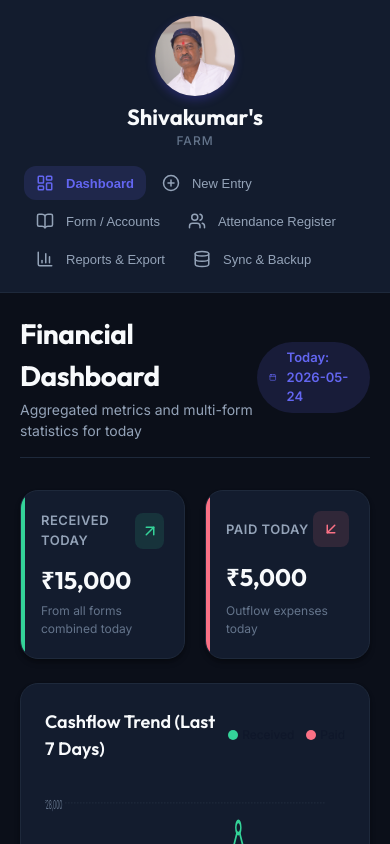
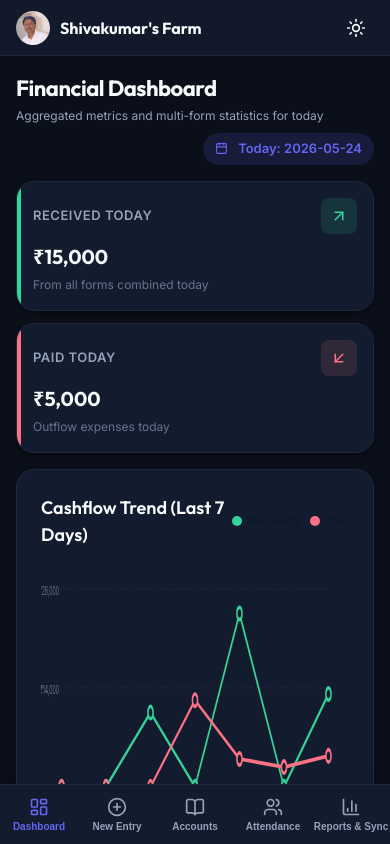
Before and after one commit to Tushar-s-kattimani/account-, a React (Vite) app: page / in a window 390 px wide. Shown: the top 844 px of the page. Built offline with nearby package versions, Linux system fonts and the light colour scheme.

Commit message:
Refactor layout for full mobile responsiveness, including responsive utility classes, fixed mobile headers/navigation, hiding preview panels on mobile, and scrollable sub-tabs

```diff
--- a/src/App.tsx
+++ b/src/App.tsx
@@ -906,8 +906,27 @@ export default function App() {
   return (
     <div className={`app-container ${darkMode ? 'dark-theme' : 'light-theme'}`}>
 
+      {/* --- Mobile Header Bar --- */}
+      <header className="mobile-header mobile-only">
+        <div className="mobile-header-left">
+          <img
+            src="/DSC_2899.JPG"
+            alt="Logo"
+            className="mobile-header-logo"
+          />
+          <span className="mobile-header-title">Shivakumar's Farm</span>
+        </div>
+        <button
+          className="mobile-theme-toggle"
+          onClick={() => setDarkMode(!darkMode)}
+          title="Toggle dark/light theme"
+        >
+          {darkMode ? <Sun size={20} /> : <Moon size={20} />}
+        </button>
+      </header>
+
       {/* --- Sidebar Navigation --- */}
-      <aside className="sidebar">
+      <aside className="sidebar desktop-only">
         <div>
           <div className="logo-container" style={{ flexDirection: 'column', alignItems: 'center', textAlign: 'center', gap: '8px' }}>
             <img
@@ -1317,7 +1336,7 @@ export default function App() {
 
         {/* --- Tab 2: New Transaction (Single Entry Page) --- */}
         {activeTab === 'new-entry' && (
-          <div className="layout-grid" style={{ gridTemplateColumns: '3fr 2fr' }}>
+          <div className="layout-grid layout-grid-entry">
             <div className="panel">
               <div className="panel-header">
                 <span className="panel-title">New Entry Voucher</span>
@@ -1484,7 +1503,7 @@ export default function App() {
             </div>
 
             {/* Smart Detection Info Panel */}
-            <div style={{ display: 'flex', flexDirection: 'column', gap: '20px' }}>
+            <div className="desktop-only" style={{ display: 'flex', flexDirection: 'column', gap: '20px' }}>
               <div className="panel" style={{ backgroundColor: 'var(--primary-light)', borderColor: 'var(--primary-border)' }}>
                 <span className="panel-title" style={{ color: 'var(--primary)', borderBottom: 'none', padding: '0', marginBottom: '8px' }}>
                   <Info size={18} /> Auto-Separation Rule
@@ -1547,7 +1566,7 @@ export default function App() {
                 ✏️ Customize Account Names
               </button>
             </div>
-            <div style={{ display: 'flex', gap: '10px', borderBottom: '1px solid var(--border-color)', paddingBottom: '10px', flexWrap: 'wrap' }}>
+            <div className="form-tabs-container" style={{ borderBottom: '1px solid var(--border-color)', paddingBottom: '10px' }}>
               {['Show All', 'Form 1', 'Form 2', 'Form 3', 'Form 4', 'Salary', 'Shivakumar'].map((f) => {
                 const isActive = activeFormTab === f;
                 const balance = formBalances[f]?.balance || 0;
@@ -2066,6 +2085,22 @@ export default function App() {
         {/* --- Tab 5: Advanced Reports --- */}
         {activeTab === 'reports' && (
           <>
+            {/* Mobile Sub Navigation Jump Bar */}
+            <div className="mobile-only mobile-subnav">
+              <button
+                className="mobile-subnav-btn active"
+                onClick={() => setActiveTab('reports')}
+              >
+                Reports & Export
+              </button>
+              <button
+                className="mobile-subnav-btn"
+                onClick={() => setActiveTab('backup')}
+              >
+                Sync & Backup
+              </button>
+            </div>
+
             {/* Report Parameter Panel */}
             <div className="panel">
               <div className="panel-header">
@@ -2292,7 +2327,24 @@ export default function App() {
 
         {/* --- Tab 6: Backup & Cloud Sync --- */}
         {activeTab === 'backup' && (
-          <div className="layout-grid" style={{ gridTemplateColumns: '1fr 1fr' }}>
+          <>
+            {/* Mobile Sub Navigation Jump Bar */}
+            <div className="mobile-only mobile-subnav">
+              <button
+                className="mobile-subnav-btn"
+                onClick={() => setActiveTab('reports')}
+              >
+                Reports & Export
+              </button>
+              <button
+                className="mobile-subnav-btn active"
+                onClick={() => setActiveTab('backup')}
+              >
+                Sync & Backup
+              </button>
+            </div>
+
+            <div className="layout-grid layout-grid-backup">
 
             {/* Cloud Sync simulated panel */}
             <div className="panel">
@@ -2407,7 +2459,8 @@ export default function App() {
             </div>
 
           </div>
-        )}
+        </>
+      )}
 
       </main>
 
@@ -2658,6 +2711,49 @@ export default function App() {
         ))}
       </div>
 
+      {/* --- Mobile Bottom Navigation --- */}
+      <nav className="mobile-nav mobile-only">
+        <button
+          className={`mobile-nav-item ${activeTab === 'dashboard' ? 'active' : ''}`}
+          onClick={() => setActiveTab('dashboard')}
+        >
+          <LayoutDashboard size={20} />
+          <span>Dashboard</span>
+        </button>
+
+        <button
+          className={`mobile-nav-item ${activeTab === 'new-entry' ? 'active' : ''}`}
+          onClick={() => setActiveTab('new-entry')}
+        >
+          <PlusCircle size={20} />
+          <span>New Entry</span>
+        </button>
+
+        <button
+          className={`mobile-nav-item ${activeTab === 'form-pages' ? 'active' : ''}`}
+          onClick={() => setActiveTab('form-pages')}
+        >
+          <BookOpen size={20} />
+          <span>Accounts</span>
+        </button>
+
+        <button
+          className={`mobile-nav-item ${activeTab === 'attendance' ? 'active' : ''}`}
+          onClick={() => setActiveTab('attendance')}
+        >
+          <Users size={20} />
+          <span>Attendance</span>
+        </button>
+
+        <button
+          className={`mobile-nav-item ${(activeTab === 'reports' || activeTab === 'backup') ? 'active' : ''}`}
+          onClick={() => setActiveTab(activeTab === 'backup' ? 'backup' : 'reports')}
+        >
+          <BarChart3 size={20} />
+          <span>Reports & Sync</span>
+        </button>
+      </nav>
+
     </div>
   );
 }
--- a/src/index.css
+++ b/src/index.css
@@ -976,40 +976,294 @@ body {
   to { transform: scale(1); opacity: 1; }
 }
 
-/* Responsive sidebars */
-@media (max-width: 900px) {
+/* Responsive Utility Classes */
+.mobile-only {
+  display: none !important;
+}
+
+/* Responsive Grid layouts */
+.layout-grid-entry {
+  display: grid;
+  grid-template-columns: 3fr 2fr;
+  gap: 24px;
+}
+
+.layout-grid-backup {
+  display: grid;
+  grid-template-columns: 1fr 1fr;
+  gap: 24px;
+}
+
+@media (max-width: 1100px) {
+  .layout-grid-entry, .layout-grid-backup {
+    grid-template-columns: 1fr;
+  }
+}
+
+/* Responsive Styles for Mobile Screen sizes */
+@media (max-width: 768px) {
+  .mobile-only {
+    display: flex !important;
+  }
+  span.mobile-only, button.mobile-only, svg.mobile-only {
+    display: inline-flex !important;
+  }
+  .desktop-only {
+    display: none !important;
+  }
+
   .app-container {
     flex-direction: column;
+    min-height: 100vh;
+    overflow-x: hidden;
   }
+
+  /* Sidebar overrides when hidden on mobile */
   .sidebar {
+    display: none !important;
+  }
+
+  /* Fixed Mobile Header */
+  .mobile-header {
+    position: fixed;
+    top: 0;
+    left: 0;
+    right: 0;
+    height: 56px;
+    background-color: rgba(255, 255, 255, 0.85);
+    backdrop-filter: blur(12px);
+    -webkit-backdrop-filter: blur(12px);
+    border-bottom: 1px solid var(--border-color);
+    display: flex;
+    align-items: center;
+    justify-content: space-between;
+    padding: 0 16px;
+    z-index: 50;
+    transition: var(--transition);
+  }
+
+  .dark-theme .mobile-header {
+    background-color: rgba(19, 28, 46, 0.85);
+  }
+
+  .mobile-header-left {
+    display: flex;
+    align-items: center;
+    gap: 10px;
+  }
+
+  .mobile-header-logo {
+    width: 34px;
+    height: 34px;
+    border-radius: 50%;
+    object-fit: cover;
+  }
+
+  .mobile-header-title {
+    font-family: var(--font-heading);
+    font-weight: 700;
+    font-size: 16px;
+    color: var(--text-primary);
+  }
+
+  .mobile-theme-toggle {
+    background: transparent;
+    border: none;
+    color: var(--text-primary);
+    cursor: pointer;
+    width: 36px;
+    height: 36px;
+    display: flex;
+    align-items: center;
+    justify-content: center;
+    border-radius: var(--radius-sm);
+    transition: var(--transition);
+  }
+
+  .mobile-theme-toggle:hover {
+    background-color: var(--bg-tertiary);
+  }
+
+  /* Fixed Mobile Navigation Bar at bottom */
+  .mobile-nav {
+    position: fixed;
+    bottom: 0;
+    left: 0;
+    right: 0;
+    height: 60px;
+    background-color: var(--bg-secondary);
+    border-top: 1px solid var(--border-color);
+    display: flex;
+    justify-content: space-around;
+    align-items: center;
+    z-index: 50;
+    padding-bottom: env(safe-area-inset-bottom);
+    box-shadow: 0 -4px 12px rgba(0, 0, 0, 0.03);
+  }
+
+  .mobile-nav-item {
+    display: flex;
+    flex-direction: column;
+    align-items: center;
+    justify-content: center;
+    background: transparent;
+    border: none;
+    color: var(--text-secondary);
+    cursor: pointer;
+    flex: 1;
+    height: 100%;
+    gap: 4px;
+    font-size: 10px;
+    font-weight: 600;
+    transition: var(--transition);
+  }
+
+  .mobile-nav-item:active {
+    transform: scale(0.95);
+  }
+
+  .mobile-nav-item.active {
+    color: var(--primary);
+  }
+
+  /* Sub navigation switch for reports/backup */
+  .mobile-subnav {
+    display: flex;
     width: 100%;
-    height: auto;
-    position: relative;
-    padding: 16px 24px;
-    border-right: none;
-    border-bottom: 1px solid var(--border-color);
+    background-color: var(--bg-tertiary);
+    border-radius: var(--radius-md);
+    padding: 4px;
+    gap: 4px;
+    margin-bottom: 8px;
   }
-  .logo-container {
-    margin-bottom: 16px;
+
+  .mobile-subnav-btn {
+    flex: 1;
+    border: none;
+    background: transparent;
+    padding: 8px;
+    font-size: 13px;
+    font-weight: 600;
+    color: var(--text-secondary);
+    border-radius: var(--radius-sm);
+    cursor: pointer;
+    transition: var(--transition);
+    text-align: center;
   }
-  .nav-menu {
-    flex-direction: row;
-    flex-wrap: wrap;
-    gap: 4px;
+
+  .mobile-subnav-btn.active {
+    background-color: var(--bg-secondary);
+    color: var(--text-primary);
+    box-shadow: var(--card-shadow);
   }
-  .nav-item {
-    padding: 8px 12px;
+
+  /* Form Scrollable Tab Container */
+  .form-tabs-container {
+    display: flex;
+    gap: 8px;
+    overflow-x: auto;
+    width: 100%;
+    padding-bottom: 8px;
+    -webkit-overflow-scrolling: touch;
+  }
+
+  .form-tabs-container::-webkit-scrollbar {
+    display: none;
+  }
+
+  /* Main content overrides */
+  .main-content {
+    margin-top: 56px;
+    margin-bottom: 60px;
+    height: calc(100vh - 116px);
+    padding: 16px;
+    overflow-y: auto;
+    gap: 16px;
+  }
+
+  /* Override desktop title space */
+  .top-header {
+    border-bottom: none;
+    padding-bottom: 0;
+    margin-bottom: 0;
+    flex-direction: column;
+    align-items: flex-start;
+    gap: 8px;
+  }
+
+  .header-title-sec h1 {
+    font-size: 22px;
+  }
+
+  .header-title-sec p {
+    font-size: 12px;
+  }
+
+  .header-actions {
+    width: 100%;
+    justify-content: flex-end;
+  }
+
+  /* Metric cards */
+  .dashboard-grid {
+    grid-template-columns: 1fr !important;
+    gap: 12px;
+  }
+
+  .stat-card {
+    padding: 16px;
+  }
+
+  .stat-value {
+    font-size: 20px;
+    margin-top: 8px;
+  }
+
+  .panel {
+    padding: 16px;
+    gap: 12px;
+  }
+
+  .panel-header {
+    padding-bottom: 12px;
+  }
+
+  .panel-title {
+    font-size: 15px;
+  }
+
+  .table-container {
+    border-radius: var(--radius-sm);
+  }
+
+  .data-table th, .data-table td {
+    padding: 10px 12px;
     font-size: 13px;
   }
-  .nav-section-title {
-    display: none;
+
+  .description-cell {
+    max-width: 180px;
+    min-width: 130px;
   }
-  .sidebar-footer {
-    display: none; /* Hide toggle footer or rearrange in top bar */
+
+  /* Modal responsive fits */
+  .modal-overlay {
+    padding: 12px;
   }
-  .main-content {
-    padding: 20px;
-    height: auto;
+
+  .modal-content {
+    max-height: 90vh;
+    display: flex;
+    flex-direction: column;
+  }
+
+  .modal-body {
+    padding: 16px;
+    gap: 12px;
+  }
+
+  .modal-footer {
+    padding: 12px 16px;
   }
 }
 
```
